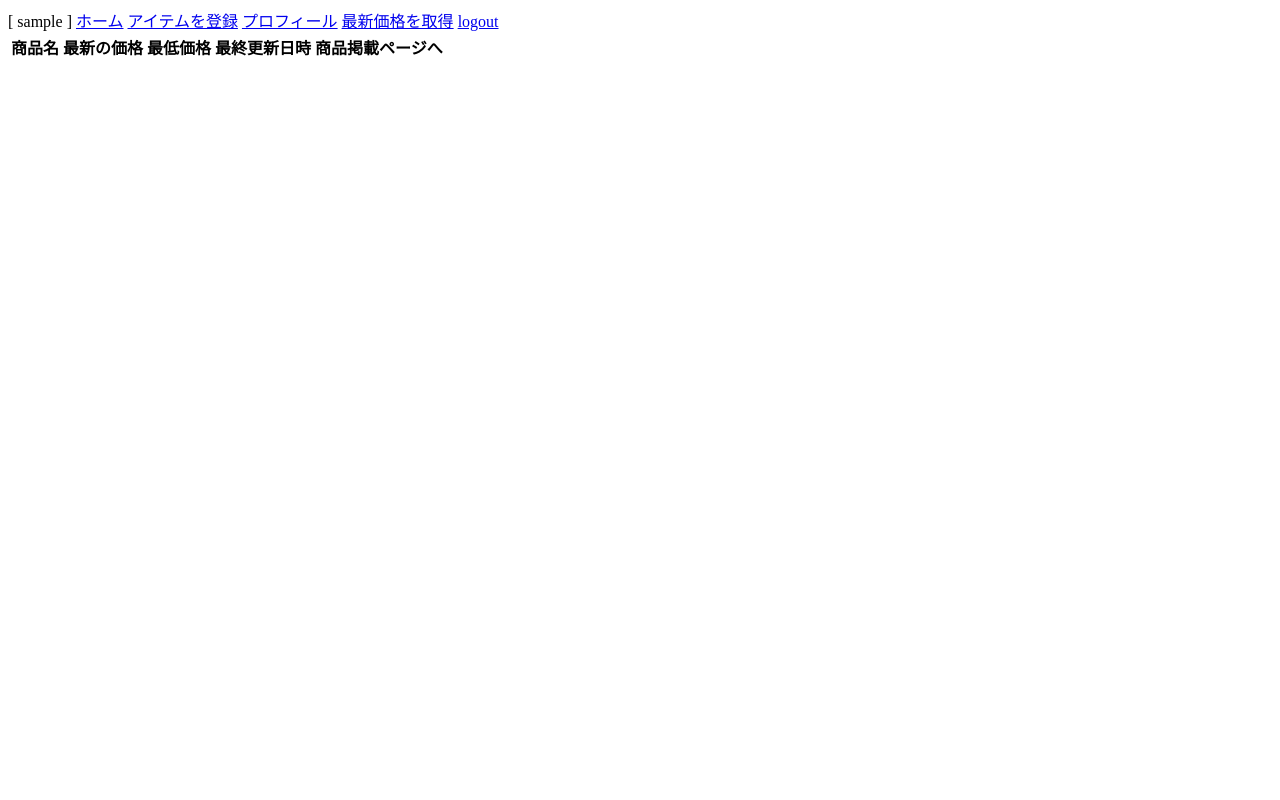
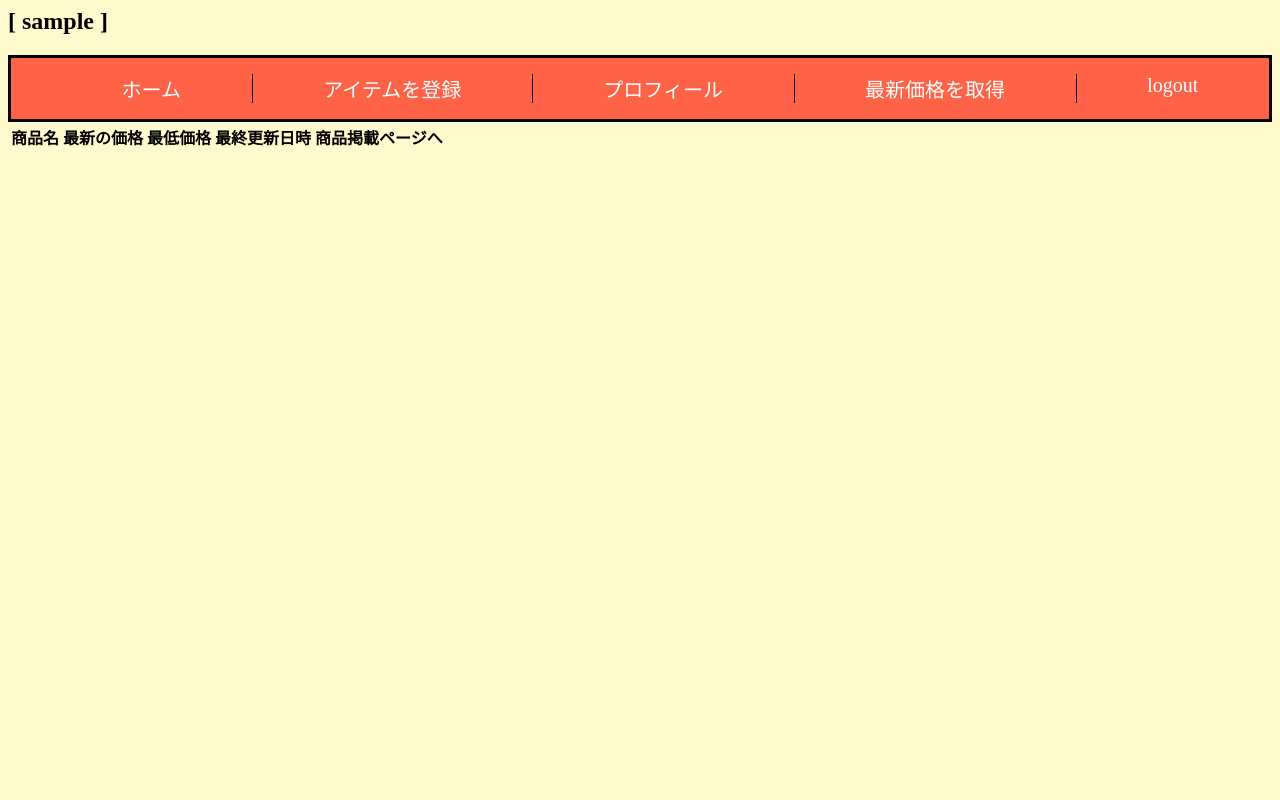
Before and after one commit to habroptilus/price-tracker, a Flask app: page /mypage/1 in a window 1280 px wide. Run offline with Flask 2, Linux system fonts and the light colour scheme; the visitor is signed in with stand-in values (Sample User, id 1); data comes from the database, SQL or seed files in the repository; data that the repository does not hold is empty.

Commit message:
menuのデザイン

```diff
--- a/main/static/app.css
+++ b/main/static/app.css
@@ -0,0 +1,27 @@
+body{
+    background-color: 	LemonChiffon;
+}
+
+div.menu{
+    border: solid black;
+    background-color: tomato;
+}
+ul.header-ul {
+  display: flex;
+  /*justify-content: space-between;*/
+}
+li.header-li {
+  list-style-type: none;
+  background-color: tomato;
+  color: #000;
+  flex-grow: 1;
+  text-align: center;
+}
+li + li {
+  border-left: 1px solid #000;
+}
+li.header-li a{
+    color: white;
+    text-decoration: none;
+    font-size: 20px;
+}
--- a/main/templates/layout.html
+++ b/main/templates/layout.html
@@ -6,17 +6,22 @@
     </head>
     <body>
         <header>
-            <span>{{ "[ {} ]".format(g.user.username)}}</span>
-            <a href={{"/mypage/{}".format(g.user.id)}}>ホーム</a>
-            <a href="{{url_for("item.register",user_id=g.user.id)}}">アイテムを登録</a>
-            <a href={{"/profile/{}".format(g.user.id)}}>プロフィール</a>
-            <a href={{url_for("item.update_all",user_id=g.user.id)}}>最新価格を取得</a>
-            <a href="/logout" onClick="return confirm('ログアウトします。\nよろしいですか？');">logout</a>
+            <h2 class= "login-name">{{ "[ {} ]".format(g.user.username)}}</h2>
+
+            <div class="menu">
+                <ul class="header-ul">
+                    <li class= "header-li"><a href={{"/mypage/{}".format(g.user.id)}}>ホーム</a></span>
+                    <li class= "header-li"><a href="{{url_for("item.register",user_id=g.user.id)}}">アイテムを登録</a></span>
+                    <li class= "header-li"><a href={{"/profile/{}".format(g.user.id)}}>プロフィール</a></span>
+                    <li class= "header-li"><a href={{url_for("item.update_all",user_id=g.user.id)}}>最新価格を取得</a></span>
+                    <li class= "header-li"><a href="/logout" onClick="return confirm('ログアウトします。\nよろしいですか？');">logout</a></span>
+                </ul>
+            </div>
         </header>
 
             {% with messages = get_flashed_messages(category_filter=["info"]) %}
             {% if messages %}
-            <div class="flash">
+            <div class="flash info">
                 {{messages[0]}}
             </div>
             {% endif %}
```
